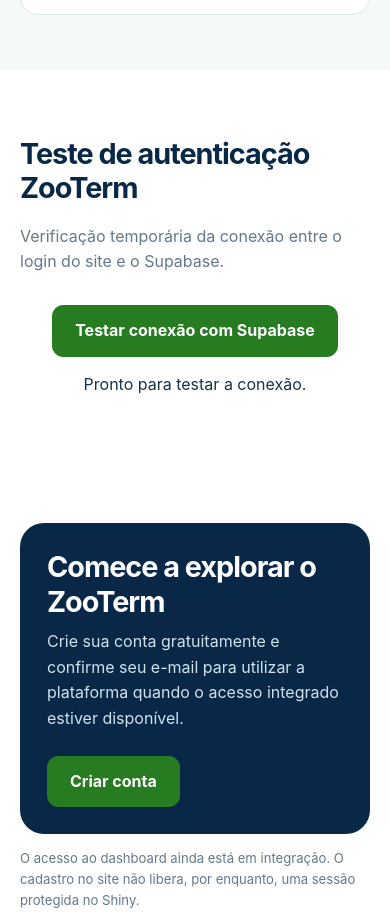
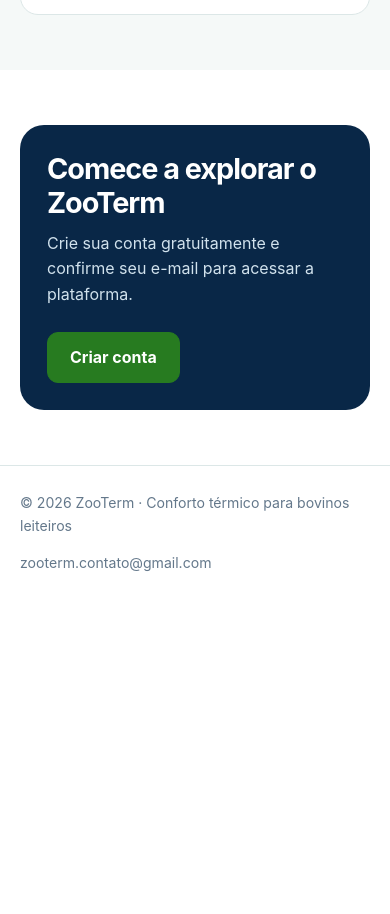
Before and after one commit to Alan-Prestes/zooterm-site, a plain HTML site: page index.html in a window 390 px wide. Shown: the part 4497-5411 px from the top of the page. After the commit the page ends 5098 px from the top, so only its background shows below. Drawn offline with nearby package versions, Linux system fonts and the light colour scheme.

Commit message:
Add files via upload

```diff
--- a/index.html
+++ b/index.html
@@ -5,13 +5,12 @@
 <section class="section" id="funcionalidades"><div class="container"><div class="section-heading"><span class="eyebrow">O que a plataforma oferece</span><h2>Informação para orientar decisões</h2><p>Uma interface interativa para explorar padrões históricos e condições previstas de conforto térmico.</p></div><div class="feature-grid"><article class="feature"><div class="feature-icon">◷</div><h3>Histórico horário do ITU</h3><p>Explore a variação do índice ao longo de meses, dias e horários, com base em dados históricos consolidados.</p></article><article class="feature"><div class="feature-icon">⌁</div><h3>Previsão meteorológica</h3><p>Consulte estimativas das condições ambientais para os próximos dias e antecipe situações de atenção.</p></article><article class="feature"><div class="feature-icon">◎</div><h3>Consulta por município</h3><p>Selecione localidades dos estados do Paraná, Santa Catarina e Rio Grande do Sul.</p></article></div></div></section>
 <section class="section section-alt" id="equipe"><div class="container"><div class="section-heading"><span class="eyebrow">Nossa equipe</span><h2>Conhecimento multidisciplinar</h2><p>O ZooTerm reúne pesquisadores com experiências complementares em Zootecnia, Ciência Animal, Eletricidade, Automação e análise de dados.</p></div><div class="team-grid"><article class="member"><div class="member-photo" role="img" aria-label="Fotografia de Alan Miranda Prestes a inserir">♙</div><div class="member-body"><h3>Alan Miranda Prestes</h3><span class="member-role">Mestre e Doutor em Zootecnia</span><p>Atuação em estatística aplicada, melhoramento animal, análise de dados e inteligência artificial.</p></div></article><article class="member"><div class="member-photo" role="img" aria-label="Fotografia de Felipe Gasparetto a inserir">♙</div><div class="member-body"><h3>Felipe Gasparetto</h3><span class="member-role">Professor de Eletricidade e Automação</span><p>Especialista em projetos de eletricidade e automação.</p></div></article><article class="member"><div class="member-photo" role="img" aria-label="Fotografia de João Gabriel Rossini Almeida a inserir">♙</div><div class="member-body"><h3>João Gabriel Rossini Almeida</h3><span class="member-role">Mestre e Doutor em Ciência Animal</span><p>Pesquisador com formação em Ciência Animal.</p></div></article></div></div></section>
 
-<section class="section" id="teste-conexao">
+<section class="section hidden" id="teste-conexao">
   <div class="container">
     <div class="section-heading">
-      <h2>Teste de autenticação ZooTerm</h2>
+      <h2>Acesse a plataforma ZooTerm</h2>
       <p>
-        Verificação temporária da conexão entre
-        o login do site e o Supabase.
+        Explore dados históricos, previsões meteorológicas e alertas de estresse térmico para municípios do Sul do Brasil.
       </p>
     </div>
 
@@ -22,7 +21,7 @@
         type="button"
         disabled
       >
-        Testar conexão com Supabase
+        Acessar o Dashboard
       </button>
 
       <p
@@ -31,10 +30,10 @@
         aria-live="polite"
         style="margin-top:15px"
       >
-        Aguardando configuração do teste.
+
       </p>
     </div>
   </div>
 </section>
-<section class="section" id="acesso"><div class="container"><div class="cta"><div><h2>Comece a explorar o ZooTerm</h2><p>Cadastre-se gratuitamente e confirme seu e-mail. Para usuários autenticados, a integração segura com o dashboard está em desenvolvimento.</p></div><a id="access-signup" class="btn" href="cadastro.html">Criar conta</a><span id="access-authenticated" class="hidden" role="status" style="font-weight:600;color:#176b35">Cadastro confirmado. Acesso ao dashboard em integração.</span></div><p class="note" style="margin-top:14px">O acesso ao dashboard ainda está em integração. O cadastro no site não libera, por enquanto, uma sessão protegida no Shiny.</p></div></section></main>
+<section class="section" id="acesso"><div class="container"><div class="cta"><div><h2>Comece a explorar o ZooTerm</h2><p>Crie sua conta gratuita para consultar os indicadores de conforto térmico e os alertas do ZooTerm.</p></div><a id="access-signup" class="btn" href="cadastro.html">Criar conta</a><span id="access-authenticated" class="hidden" role="status" style="font-weight:600;color:#176b35">Conta ativa. Acesse o dashboard acima.</span></div></div></section></main>
 <footer class="footer"><div class="container footer-inner"><span>© 2026 ZooTerm · Conforto térmico para bovinos leiteiros</span><a href="mailto:zooterm.contato@gmail.com">zooterm.contato@gmail.com</a></div></footer><script src="https://cdn.jsdelivr.net/npm/@supabase/supabase-js@2/dist/umd/supabase.min.js" defer></script><script src="js/config.js" defer></script><script src="js/auth.js" defer></script></body></html>
--- a/js/auth.js
+++ b/js/auth.js
@@ -159,9 +159,8 @@
       guest?.classList.remove('hidden');
     }
 
-    // Botões e mensagens da página inicial.
-    // A aplicação Shiny ainda não possui acesso protegido.
-    // Por isso, nenhum link direto ao dashboard é liberado.
+    // Apresenta o acesso ao dashboard apenas para usuários autenticados.
+    $('teste-conexao')?.classList.toggle('hidden', !user);
 
     const secoes = [
       document.querySelector('.hero .actions'),
@@ -194,7 +193,7 @@
       }
 
       aviso.textContent = user
-        ? 'Sua conta ZooTerm está ativa. O acesso seguro ao dashboard está em integração.'
+        ? 'Sua conta ZooTerm está ativa. Você já pode acessar a plataforma.'
         : '';
 
       aviso.classList.toggle('hidden', !user);
@@ -205,8 +204,8 @@
 
     if (descricao) {
       descricao.textContent = user
-        ? 'Seu cadastro foi confirmado. Estamos finalizando a integração segura com o dashboard.'
-        : 'Crie sua conta gratuitamente e confirme seu e-mail para utilizar a plataforma quando o acesso integrado estiver disponível.';
+        ? 'Seu cadastro foi confirmado. Acesse o dashboard para consultar os indicadores.'
+        : 'Crie sua conta gratuitamente e confirme seu e-mail para acessar a plataforma.';
     }
   }
 
@@ -217,44 +216,29 @@
   document.addEventListener('DOMContentLoaded', async () => {
     const page = document.body.dataset.page;
 
-
-    // ============================================================
-    // LOGOUT DO DASHBOARD SHINY
-    // ============================================================
-
-    // O logout do Supabase deve ocorrer no domínio do site,
-    // onde a sessão do usuário está armazenada.
-    // O Shiny deverá encerrar sua autorização antes de redirecionar
+    // Retorno do botão Sair no Shiny. O logout do Supabase deve ocorrer
+    // no domínio do site, onde a sessão do usuário está armazenada.
+    // O servidor Shiny deverá encerrar a autorização ANTES de redirecionar
     // para index.html?logout=dashboard.
-
     if (page === 'home' &&
         new URL(location.href).searchParams.get('logout') === 'dashboard') {
-
       if (!ensure()) {
         atualizarInterfaceHome(null);
         return;
       }
 
       message('Encerrando sua sessão ZooTerm...');
-
       try {
         const { error } = await client.auth.signOut();
-
         if (error) throw error;
-
-        // Remove o parâmetro para evitar repetir o logout.
+        // Remove o marcador para evitar repetir o logout ao recarregar.
         location.replace(homeUrl());
-
       } catch (error) {
-        message(
-          'Não foi possível encerrar a sessão. Tente novamente.',
-          'error'
-        );
+        message('Não foi possível encerrar a sessão. Tente novamente.', 'error');
+        // Não iniciar o fluxo normal da página enquanto o logout falhou.
       }
-
       return;
     }
-
 
     // ----------------------------------------------------------
     // CADASTRO
@@ -504,7 +488,7 @@
     }
 
     // ----------------------------------------------------------
-    // TESTE DE AUTENTICAÇÃO COM A EDGE FUNCTION
+    // ACESSO SEGURO AO DASHBOARD
     // ----------------------------------------------------------
 
     if (page === 'home') {
@@ -514,12 +498,12 @@
       if (botaoTeste && resultadoTeste && client) {
         botaoTeste.disabled = false;
         resultadoTeste.textContent =
-          'Pronto para testar a conexão.';
+          '';
 
         botaoTeste.addEventListener('click', async () => {
           botaoTeste.disabled = true;
           resultadoTeste.textContent =
-            'Verificando autenticação...';
+            'Preparando seu acesso ao dashboard...';
 
           try {
             // Obtém a sessão já existente no site.
@@ -553,7 +537,7 @@
 
 if (response.ok && data.access_token) {
   resultadoTeste.textContent =
-    'Autenticação validada. Abrindo o dashboard ZooTerm...';
+    'Acesso autorizado. Abrindo o dashboard ZooTerm...';
 
 const dashboardUrl =
   'https://zooterm-zooterm.share.connect.posit.cloud/';
```
